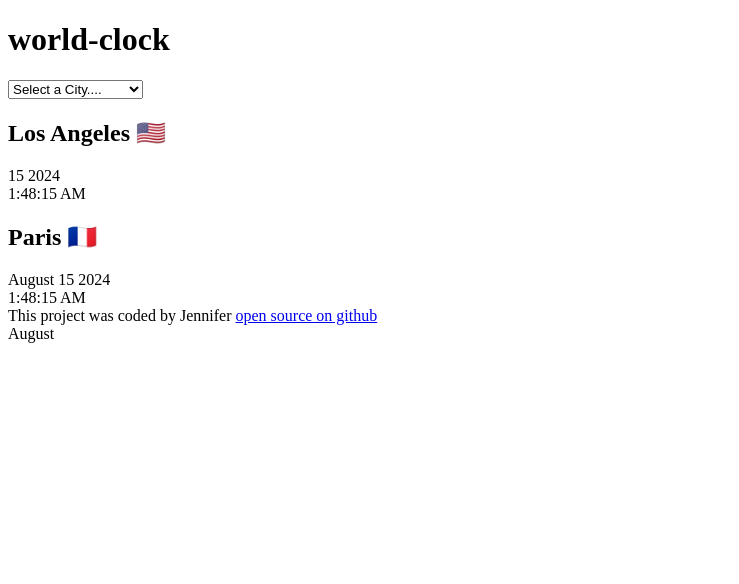
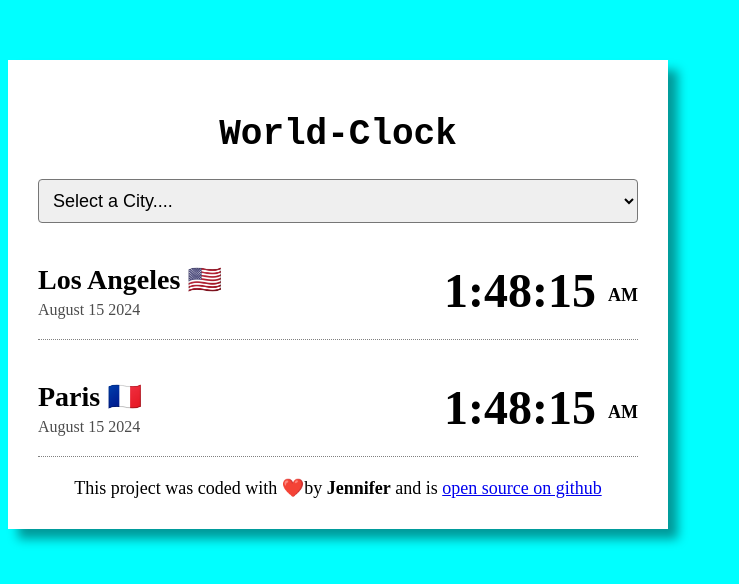
Before and after one commit to Olohi205/clock-project, a plain HTML site: page index.html in a window 1280 px wide. Shown: the whole page, without its empty margins (0-739 px from the left). Drawn offline with Linux system fonts and the light colour scheme.

Commit message:
styled the project with CSS

```diff
--- a/index.html
+++ b/index.html
@@ -3,12 +3,13 @@
 <head>
     <meta charset="UTF-8">
     <meta name="viewport" content="width=device-width, initial-scale=1.0">
+    <link rel="stylesheet" href="style.css" />
     <title>world-clock</title>
 </head>
 <body>
 <div class="container">
   <h1>
-    world-clock
+    World-Clock
   </h1>
   <select>
     <option value="">Select a City....</option>
@@ -18,22 +19,27 @@
     <option value="">Auckland</option>
   </select>
 <div class ="city">
-    <h2>Los Angeles 🇺🇸</h2>15 2024</div>
-    <div class="time">1:48:15 AM</div>
+    <div>
+    <h2>Los Angeles 🇺🇸</h2>
+    <div class="date">August 15 2024</div>
+    </div>
+    <div class="time">1:48:15 <small>AM</small></div>
 </div>
 
 <div class ="city">
+    <div>
     <h2>Paris 🇫🇷</h2>
     <div class="date">August 15 2024</div>
-    <div class="time">1:48:15 AM</div>
-</div>
+    </div>
+    <div class="time">1:48:15 <small> AM </small> </div>
+
   </div>
   <footer>
-   This project was coded by Jennifer
+   This project was coded with ❤️by <strong>Jennifer</strong> and is
    <a href= "https://jen-clock-project.netlify.app"
    target="_blank">
 open source on github</a>
   </footer>
 </body>
-    <div class="date">August
+
 </html>
--- a/style.css
+++ b/style.css
@@ -0,0 +1,65 @@
+body {
+    background-color: aqua;
+
+}
+
+.container {
+    max-width: 600px;
+    margin: 0 auto;
+    background: white;
+    padding: 30px;
+    box-shadow: 10px 10px 10px rgb(0, 0, 0, 0.4);
+    margin: 60px 0;
+}
+
+h2{
+    margin: 0 0 5px;
+    font-size: 28px;
+
+}
+select{
+    display: block;
+    width: 100%;
+    border-radius: 4px;
+    padding: 10PX;
+    font-size: 18px;
+}
+ .city {
+    display: flex;
+    justify-content: space-between;
+    margin: 20px 0 ;
+    border-bottom: 1px dotted grey;
+    padding: 20px 0;
+}
+
+.city:last-child{
+    border: none;
+}
+
+.date{
+    opacity: 0.7;
+}
+
+.time {
+    font-size: 48px;
+    font-weight: bold;
+}
+
+.time small{
+    font-size: 18px;
+    vertical-align: middle;
+    line-height: 24pxpx;
+}
+
+h1{
+    font-family: 'Courier New', Courier, monospace;
+    font-size: 36px;
+    text-align: center;
+}
+
+
+footer{
+    text-align: center;
+    font-size: 18px;
+    color: 0 0 0 0.8;
+}
```
